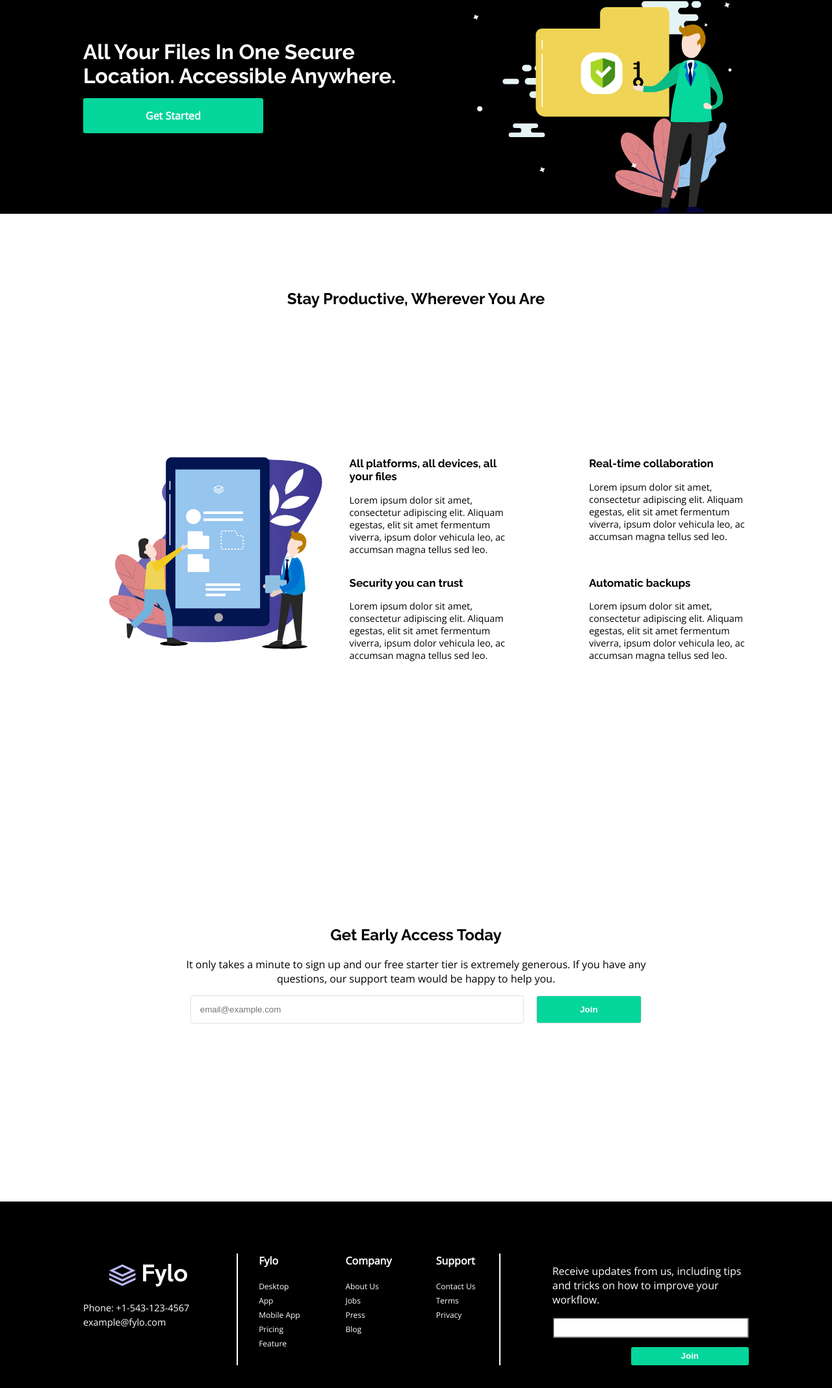
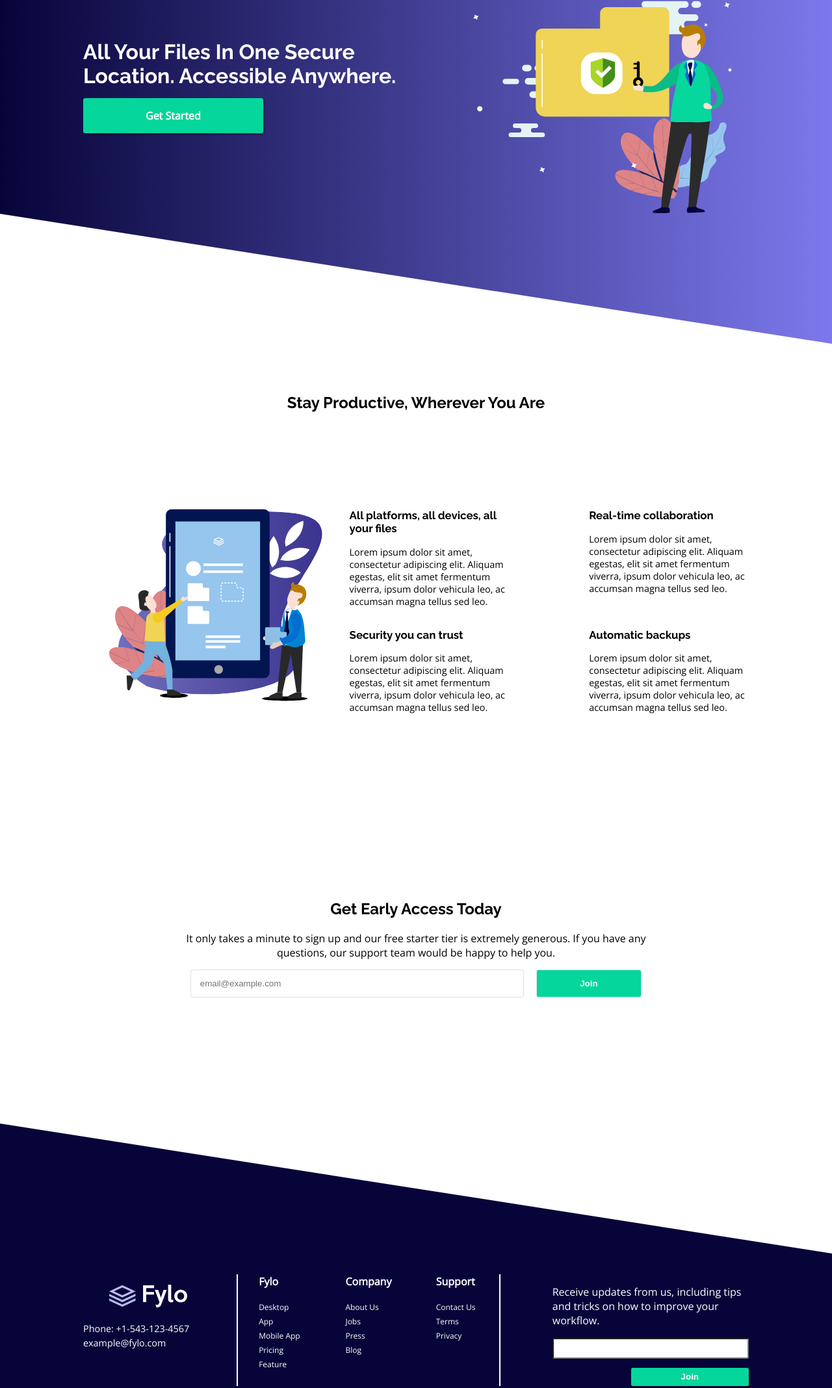
Before and after one commit to ExequielGomez/fylo-landing-3, a plain HTML site: page index.html in a window 1280 px wide. Shown: the part 199-2335 px from the top of the page at 65% size. Drawn offline with nearby package versions, Linux system fonts and the light colour scheme.

Commit message:
aplicado background, retoques alturas section

```diff
--- a/css/style.css
+++ b/css/style.css
@@ -1,5 +1,9 @@
 :root{
   --button:hsl(163, 95%, 43%);
+  --footer:hsl(243, 87%, 12%);
+  --main1:hsl(243, 87%, 12%);
+  --main2:hsl(242, 76%, 70%);/*hsl(243, 86%, 85%)*/
+
 }
 body{
   margin: 0;
@@ -40,7 +44,7 @@ main a{
   transform: scale(.9);
 }
 main{
-  background: black;
+  background: linear-gradient(to right, var(--main1),var(--main2) );
 }
 header{
   display: flex;
@@ -76,8 +80,15 @@ header{
   padding: 1em 6em;
   margin: 2em 0;
 }
+main .triangle{
+  width: 0;
+  height: 0;
+  border-style: solid;
+  border-width: 200px 0 0 100vw;
+  border-color: transparent transparent transparent #ffffff;
+}
 .caract{
-  height: 100vh;
+  height: 80vh;
   display: flex;
   align-content: center;
   flex-direction: column;
@@ -103,7 +114,7 @@ header{
   display: flex;
   justify-content: center;
   align-items: center;
-  height: 90vh;
+  height: 70vh;
 }
 .get .content{
   justify-content: center;
@@ -126,13 +137,21 @@ header{
   padding: 1em;
 }
 footer{
-  background: black;
-  height: 40vh;
-  padding-top: 5em;
+  background: var(--footer);
+  height: 60vh;
+  padding-bottom: 5em;
+}
+footer .triangle{
+  width: 0;
+  height: 0;
+  border-style: solid;
+  border-width: 0 100vw 200px 0;
+  border-color: transparent #ffffff transparent transparent;
 }
 footer .container{
   color: white;
   display: flex;
+  padding-top: 2em;
 }
 footer a{
   font-size: .9em;
--- a/index.html
+++ b/index.html
@@ -27,6 +27,7 @@
             <img src="images/illustration-hero.svg" alt="hero-image">
         </div>
       </div>
+      <div class="triangle"></div>
     </main>
     <section class="caract container">
       <h2>Stay productive, wherever you are</h2>
@@ -75,6 +76,7 @@
       </div>
     </section>
     <footer>
+      <div class="triangle"></div>
       <div class="container">
       <div class="contact">
         <figure>
```
